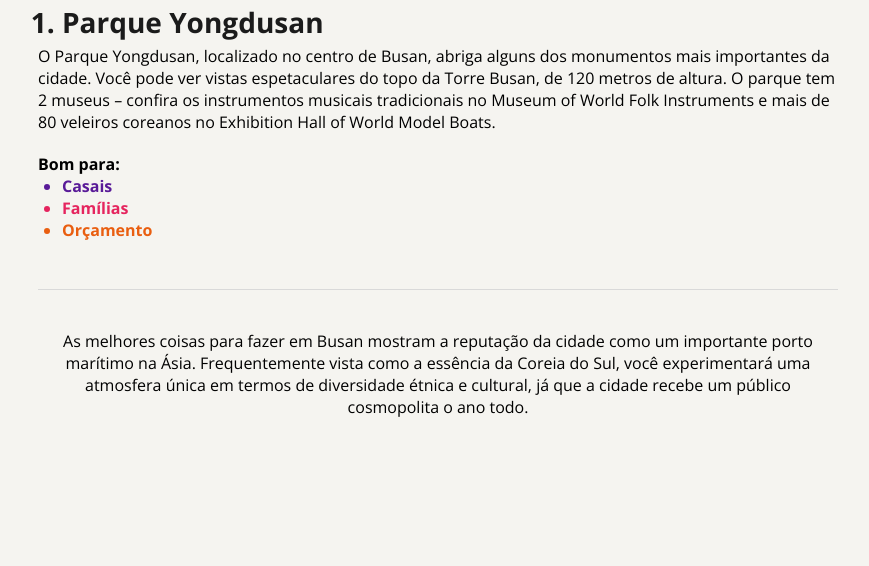
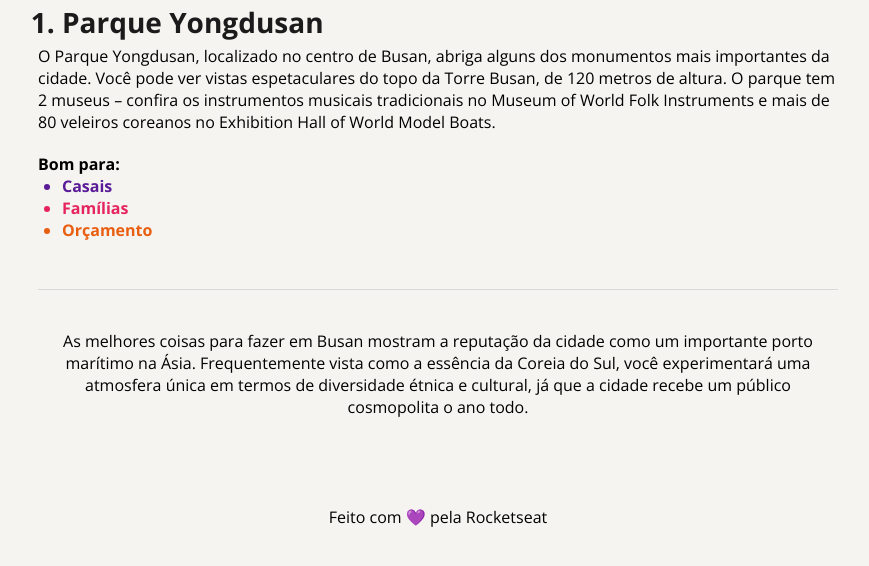
Before and after one commit to joaosillva/local-turistico, a plain HTML site: page index.html in a window 1280 px wide. Shown: the part 3580-4146 px from the top of the page, without its empty margins (202-1071 px from the left). Before the commit the page ends 4086 px from the top, so only its background shows below. Drawn offline with nearby package versions, Linux system fonts and the light colour scheme.

Commit message:
Adicionar rodapé

```diff
--- a/index.html
+++ b/index.html
@@ -122,5 +122,9 @@
       étnica e cultural, já que a cidade recebe um público cosmopolita o ano todo.
     </p>
   </main>
+
+  <footer>
+    Feito com 💜 pela Rocketseat
+  </footer>
 </body>
 </html>
--- a/style.css
+++ b/style.css
@@ -113,3 +113,8 @@ ul li {
 .description {
   text-align: center;
 }
+
+footer {
+  text-align: center;
+  margin: 65px 0 48px;
+}
```
